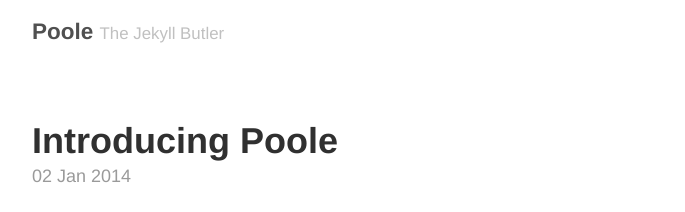
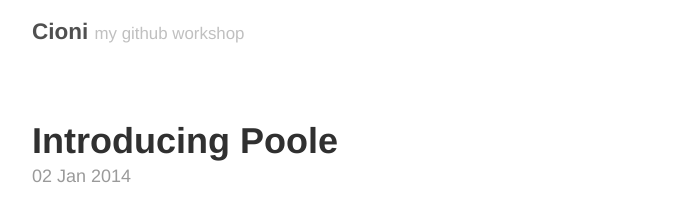
Before and after one commit to LoreBerli/LoreBerli_old, a Jekyll site: the page built from index.html, in a window 1280 px wide. Shown: the top 212 px of the page, without its empty margins (293-978 px from the left). Built offline with Jekyll 4.4.1, drawn with Linux system fonts in a browser that asks for light colours; the list of posts is cut into pages by our own code.

Commit message:
Update _config.yml

```diff
--- a/_config.yml
+++ b/_config.yml
@@ -5,9 +5,9 @@
 relative_permalinks: true
 
 # Setup
-title:               Poole
-tagline:             The Jekyll Butler
-url:                 http://getpoole.com
+title:               Cioni
+tagline:             my github workshop
+url:                  https://loreberli.github.io/
 paginate:            1
 baseurl:             "https://loreberli.github.io/"
 
```
